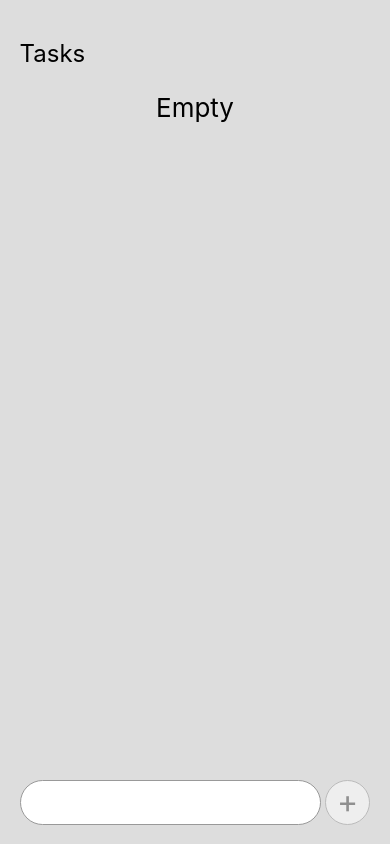
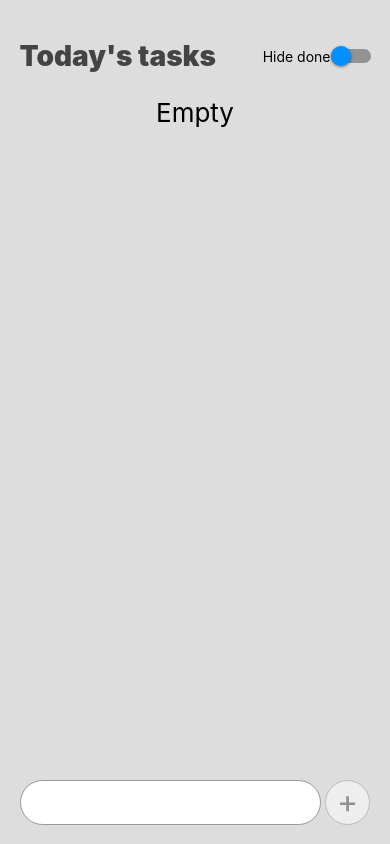
Before and after one commit to KostiaTrepyk/todo-list, a React Native app: screen / in a window 390 px wide. Built offline with nearby package versions, Linux system fonts and the light colour scheme.

Commit message:
Improved TodoList

```diff
--- a/src/components/Lists/TodoList/TodoList.tsx
+++ b/src/components/Lists/TodoList/TodoList.tsx
@@ -6,24 +6,36 @@ import EmptyTodoList from "./EmptyTodoList";
 
 interface TodoListProps {
   todos: Todo[];
-  finishTodo: (todo: Todo) => void;
+  restoreTodoHandler: (todo: Todo) => void;
+  finishTodoHandler: (todo: Todo) => void;
+  deleteTodoHandler: (id: number) => void;
+  hideDone?: boolean;
 }
 
-const TodoList: React.FC<TodoListProps> = ({ todos, finishTodo }) => {
+const TodoList: React.FC<TodoListProps> = ({
+  todos,
+  restoreTodoHandler,
+  finishTodoHandler,
+  deleteTodoHandler,
+  hideDone = false,
+}) => {
+  const data = hideDone ? todos.filter((todo) => !todo.isDone) : todos;
+
   return (
     <FlatList
-      data={todos}
+      data={data}
       renderItem={({ item }) => (
-        <TodoListItem todo={item} finishTodo={finishTodo} />
+        <TodoListItem
+          todo={item}
+          finishTodoHandler={finishTodoHandler}
+          restoreTodoHandler={restoreTodoHandler}
+          deleteTodoHandler={deleteTodoHandler}
+        />
       )}
       keyExtractor={(item) => item.id.toString()}
       ListEmptyComponent={<EmptyTodoList />}
       style={styles.container}
-    >
-      {todos.map((todo) => (
-        <TodoListItem key={todo.id} todo={todo} finishTodo={finishTodo} />
-      ))}
-    </FlatList>
+    />
   );
 };
 
--- a/src/components/Lists/TodoList/TodoListItem.tsx
+++ b/src/components/Lists/TodoList/TodoListItem.tsx
@@ -1,20 +1,78 @@
-import { Button, StyleSheet, Text, View } from "react-native";
+import { StyleSheet, Text, TouchableOpacity, View } from "react-native";
 
 import { type Todo } from "./types";
 
+function getTodoTimeCreation(date: Date): string {
+  const time = date.toLocaleTimeString().slice(0, -3);
+
+  const today = new Date();
+  const yesterday = new Date(
+    today.getFullYear(),
+    today.getMonth(),
+    today.getDate() - 1
+  );
+
+  /* If craeted today */
+  if (date.toDateString() === today.toDateString()) {
+    return "Today, " + time;
+  }
+
+  /* If craeted yesterday */
+  if (date.toDateString() === yesterday.toDateString()) {
+    return "Yesterday, " + time;
+  }
+
+  return date.toLocaleString().slice(0, -3);
+}
+
 interface TodoListItemProps {
   todo: Todo;
-  finishTodo: (todo: Todo) => void;
+  finishTodoHandler: (todo: Todo) => void;
+  restoreTodoHandler: (todo: Todo) => void;
+  deleteTodoHandler: (id: number) => void;
 }
 
-const TodoListItem: React.FC<TodoListItemProps> = ({ todo, finishTodo }) => {
+const TodoListItem: React.FC<TodoListItemProps> = ({
+  todo,
+  finishTodoHandler,
+  restoreTodoHandler,
+  deleteTodoHandler,
+}) => {
+  const date = getTodoTimeCreation(new Date(todo.createdAt));
+
   return (
     <View style={styles.container}>
       <View style={styles.textContainer}>
-        <Text style={styles.title}>{todo.title}</Text>
-        <Text style={styles.date}>{todo.createdAt.toLocaleString()}</Text>
+        <Text style={styles.title} selectable>
+          {todo.title}
+        </Text>
+        <Text style={styles.date}>{date}</Text>
       </View>
-      <Button title="Done" onPress={() => finishTodo(todo)} />
+
+      <View style={styles.buttonContainer}>
+        {todo.isDone ? (
+          <TouchableOpacity
+            style={styles.button}
+            onPress={() => restoreTodoHandler(todo)}
+          >
+            <Text style={styles.buttonText}>✔️</Text>
+          </TouchableOpacity>
+        ) : (
+          <TouchableOpacity
+            style={styles.button}
+            onPress={() => finishTodoHandler(todo)}
+          >
+            <Text style={styles.buttonText}>-</Text>
+          </TouchableOpacity>
+        )}
+
+        <TouchableOpacity
+          style={styles.button}
+          onPress={() => deleteTodoHandler(todo.id)}
+        >
+          <Text style={styles.buttonText}>❌</Text>
+        </TouchableOpacity>
+      </View>
     </View>
   );
 };
@@ -28,7 +86,7 @@ const styles = StyleSheet.create({
     backgroundColor: "white",
     paddingHorizontal: 16,
     paddingVertical: 16,
-    borderRadius: 5,
+    borderRadius: 12,
     display: "flex",
     flexDirection: "row",
     elevation: 2,
@@ -37,5 +95,23 @@ const styles = StyleSheet.create({
     flexGrow: 1,
   },
   title: { fontSize: 18 },
-  date: { fontSize: 12 },
+  date: { fontSize: 11 },
+
+  buttonContainer: {
+    display: "flex",
+    flexDirection: "row",
+    gap: 6,
+  },
+
+  button: {
+    backgroundColor: "#f0f0f0",
+    borderWidth: 1,
+    borderColor: "#bbb",
+    borderRadius: 50,
+    aspectRatio: 1 / 1,
+    display: "flex",
+    justifyContent: "center",
+    alignItems: "center",
+  },
+  buttonText: {},
 });
--- a/src/screens/HomeScreen.tsx
+++ b/src/screens/HomeScreen.tsx
@@ -1,49 +1,63 @@
 import { useEffect, useState } from "react";
-import { StatusBar, StyleSheet, Text, View } from "react-native";
-import AsyncStorage from "@react-native-async-storage/async-storage";
+import {
+  ActivityIndicator,
+  StatusBar,
+  StyleSheet,
+  Switch,
+  Text,
+  View,
+} from "react-native";
+
+import {
+  loadHideDone,
+  loadTodos,
+  saveHideDone,
+  saveTodos,
+} from "../storage/storage";
 
 import { type Todo } from "../components/Lists/TodoList/types";
 import AddTodoForm from "../components/Forms/AddTodo";
 import TodoList from "../components/Lists/TodoList/TodoList";
-
-const storeData = async (value: Todo[]) => {
-  try {
-    const jsonValue = JSON.stringify(value);
-    await AsyncStorage.setItem("todos", jsonValue);
-  } catch (e) {
-    // saving error
-  }
-};
-
-const getData = async () => {
-  try {
-    const value = await AsyncStorage.getItem("todos");
-
-    if (value !== null) {
-      return JSON.parse(value) as Todo[];
-    }
-  } catch (e) {
-    // error reading value
-  }
-};
+import LoadingScreen from "./LoadingScreen";
 
 const HomeScreen = () => {
   const [todos, setTodos] = useState<Todo[]>([]);
+  const [hideDone, setHideDone] = useState<boolean>(false);
+  const [isLoading, setIsLoading] = useState<boolean>(true);
 
   useEffect(() => {
-    getData().then((data) => {
-      if (data) setTodos(data);
+    (async () => {
+      await loadTodos().then((data) => {
+        if (data !== undefined) setTodos(data);
+      });
+      await loadHideDone().then((data) => {
+        if (data !== undefined) setHideDone(data);
+      });
+    })().then(() => {
+      setIsLoading(false);
     });
   }, []);
 
-  useEffect(() => {
-    storeData(todos);
-  }, [todos]);
+  function restoreTodoHandler(todo: Todo) {
+    setTodos((prev) => {
+      const result = [...prev];
+      const i = prev.findIndex((_todo) => _todo.id === todo.id);
+      result[i] = { ...result[i], isDone: false };
+
+      saveTodos(result);
+      return result;
+    });
+  }
 
   function finishTodoHandler(todo: Todo) {
-    setTodos((prev) =>
-      prev.filter((prevTodo) => prevTodo.createdAt !== todo.createdAt)
-    );
+    setTodos((prev) => {
+      const result = [...prev];
+      const i = prev.findIndex((_todo) => _todo.id === todo.id);
+      result[i] = { ...result[i], isDone: true };
+
+      saveTodos(result);
+      return result;
+    });
   }
 
   function AddTodoHandler(title: string) {
@@ -54,17 +68,53 @@ const HomeScreen = () => {
         isDone: false,
         createdAt: new Date(),
       };
+
+      saveTodos([...prev, newTodo]);
       return [...prev, newTodo];
     });
   }
 
+  function deleteTodoHandler(id: number) {
+    setTodos((prev) => {
+      const result = prev.filter((prevTodo) => prevTodo.id !== id);
+
+      saveTodos(result);
+      return result;
+    });
+  }
+
+  if (isLoading) return <LoadingScreen />;
+
   return (
     <View style={styles.container}>
-      <StatusBar barStyle="default" /* animated hidden */ />
+      <StatusBar
+        barStyle="dark-content"
+        backgroundColor={styles.container.backgroundColor}
+      />
 
-      <Text style={styles.text}>Tasks</Text>
+      <View style={styles.titleContaner}>
+        <Text style={styles.title}>Today's tasks</Text>
 
-      <TodoList todos={todos} finishTodo={finishTodoHandler} />
+        <View style={styles.switchContainer}>
+          <Text style={styles.switchLabel}>Hide done</Text>
+          <Switch
+            value={hideDone}
+            onChange={(e) => {
+              setHideDone(e.nativeEvent.value);
+              saveHideDone(e.nativeEvent.value);
+            }}
+            thumbColor={styles.switch.color}
+          />
+        </View>
+      </View>
+
+      <TodoList
+        todos={todos}
+        finishTodoHandler={finishTodoHandler}
+        restoreTodoHandler={restoreTodoHandler}
+        deleteTodoHandler={deleteTodoHandler}
+        hideDone={hideDone}
+      />
 
       <AddTodoForm AddTodo={AddTodoHandler} />
     </View>
@@ -83,7 +133,25 @@ const styles = StyleSheet.create({
     height: "100%",
   },
 
-  text: {
-    fontSize: 24,
+  titleContaner: {
+    display: "flex",
+    flexDirection: "row",
+    justifyContent: "space-between",
+    alignItems: "center",
+  },
+  title: {
+    color: "#444",
+    fontSize: 28,
+    fontWeight: "900",
+  },
+
+  switchContainer: {
+    display: "flex",
+    flexDirection: "row",
+    alignItems: "center",
+  },
+  switchLabel: {},
+  switch: {
+    color: "#0090ff",
   },
 });
```
